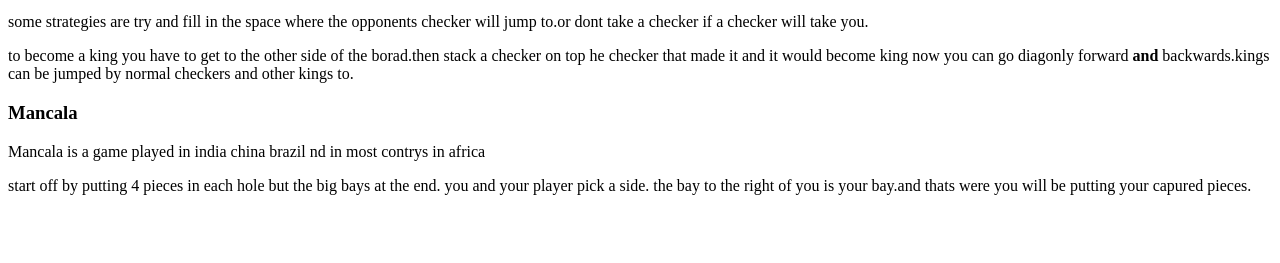
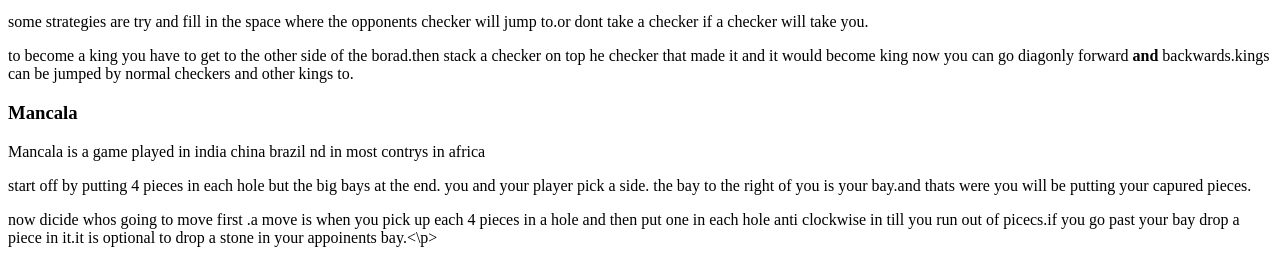
Before and after one commit to Micah567/website, a plain HTML site: page index.html in a window 1280 px wide. Shown: the part 574-837 px from the top of the page. Before the commit the page ends 800 px from the top, so only its background shows below. Drawn offline with Linux system fonts and the light colour scheme.

Commit message:
Update index.html

```diff
--- a/index.html
+++ b/index.html
@@ -27,7 +27,11 @@
    <p>Mancala is a game played in india china brazil nd in most contrys in africa<p/>
 
   <p>start off by putting 4 pieces in each hole but the big bays at the end.
-    you and your player pick a side. the bay to the right of you is your bay.and thats were you will be putting your capured pieces.</p>
+      you and your player pick a side. the bay to the right of you is your bay.and thats were you will be putting your capured pieces.</p>
+
+  <p>now dicide whos going to move first .a move is when you pick up each 4 pieces in a hole and then put one in each hole anti clockwise
+    in till you run out of picecs.if you go past your bay drop a piece in it.it is optional to drop a stone in your appoinents bay.<\p>
+
 
 
 
```
